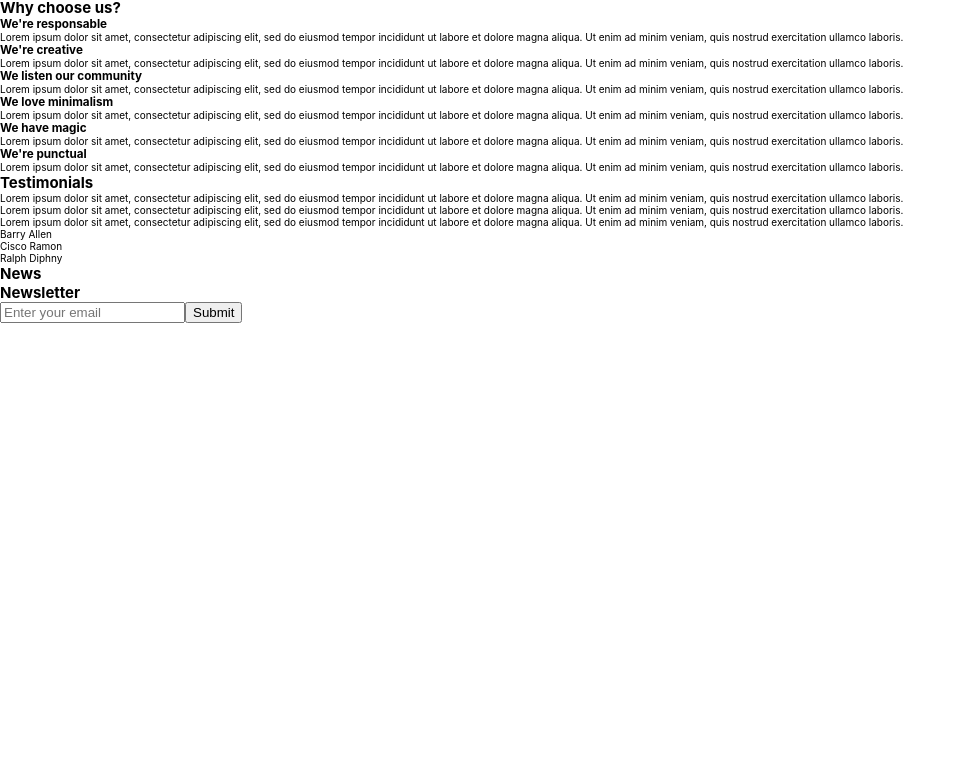
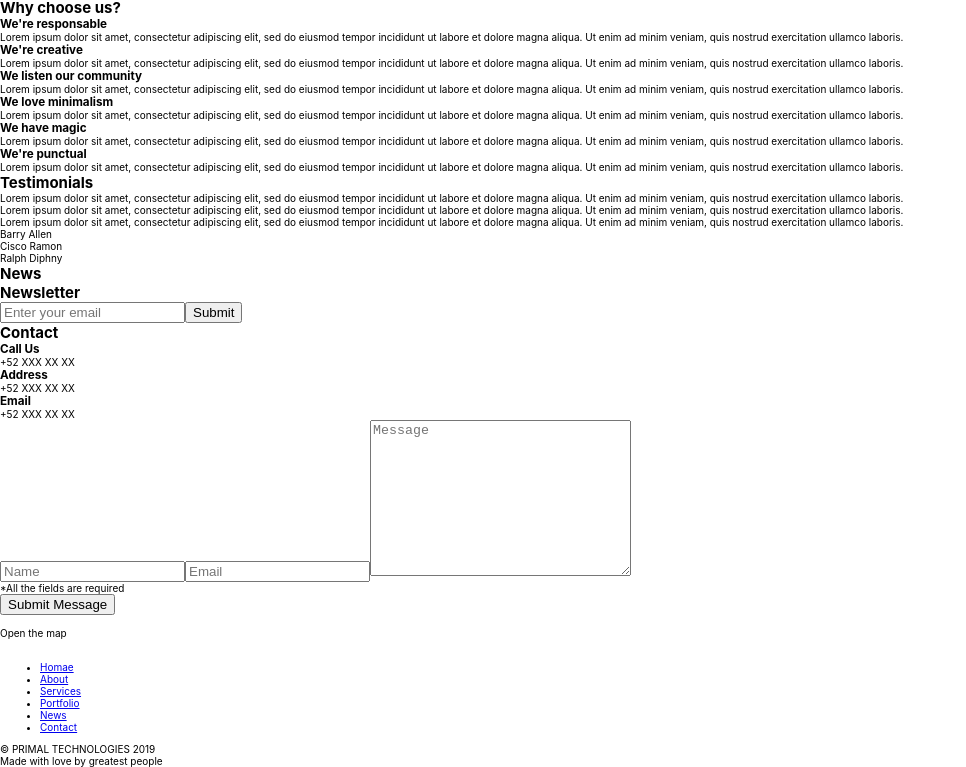
Before and after one commit to Juaniconn/Primal-Technologies, a React (Create React App) app: page / in a window 1280 px wide. Shown: the part 448-1215 px from the top of the page, without its empty margins (0-966 px from the left). Before the commit the page ends 800 px from the top, so only its background shows below. Built offline with nearby package versions, Linux system fonts and the light colour scheme.

Commit message:
Html structure (contact, map and footer)

```diff
--- a/src/App.js
+++ b/src/App.js
@@ -166,6 +166,69 @@ function App() {
           <input className="newsletter_btn" type="submit"/>
         </form>
       </div>
+      <div className="contact">
+        <h2>Contact</h2>
+        <div className="contact_iconsWrapper">
+          <div className="contact_item">
+            <i></i>
+            <h3>Call Us</h3>
+            <p>+52 XXX XX XX</p>
+          </div>
+          <div className="contact_item">
+            <i></i>
+            <h3>Address</h3>
+            <p>+52 XXX XX XX</p>
+          </div>
+          <div className="contact_item">
+            <i></i>
+            <h3>Email</h3>
+            <p>+52 XXX XX XX</p>
+          </div>
+        </div>
+        <div className="contact_formWrapper">
+          <form action="" className="contact_form">
+            <input type="text" name="" id="" placeholder="Name" required/>
+            <input type="email" name="" id="" placeholder="Email" required/>
+            <textarea name="" id="" placeholder="Message" cols="30" rows="10"></textarea>
+            <p>*All the fields are required</p>
+            <input type="submit" value="Submit Message"/>
+          </form>
+        </div>
+      </div>
+      <div className="map">
+        <img src="" alt=""/>
+        <div className="map_infoWrapper">
+          <div className="map_iconItem">
+            <i></i>
+          </div>
+          <p>Open the map</p>
+          <i></i>
+        </div>
+      </div>
+      <footer className="footer">
+        <img src="" alt=""/>
+        <div className="footer_icons">
+          <div className="footer_iconItem"><i></i></div>
+          <div className="footer_iconItem"><i></i></div>
+          <div className="footer_iconItem"><i></i></div>
+          <div className="footer_iconItem"><i></i></div>
+          <div className="footer_iconItem"><i></i></div>
+        </div>
+        <div className="footer_nav">
+          <ul>
+            <li><a href="#">Homae</a></li>
+            <li><a href="#">About</a></li>
+            <li><a href="#">Services</a></li>
+            <li><a href="#">Portfolio</a></li>
+            <li><a href="#">News</a></li>
+            <li><a href="#">Contact</a></li>
+          </ul>
+        </div>
+        <div className="footer_copyright">
+          <p>© PRIMAL TECHNOLOGIES 2019</p>
+          <p>Made with love by greatest people</p>
+        </div>
+      </footer>
   </div>
   );
 }
```
